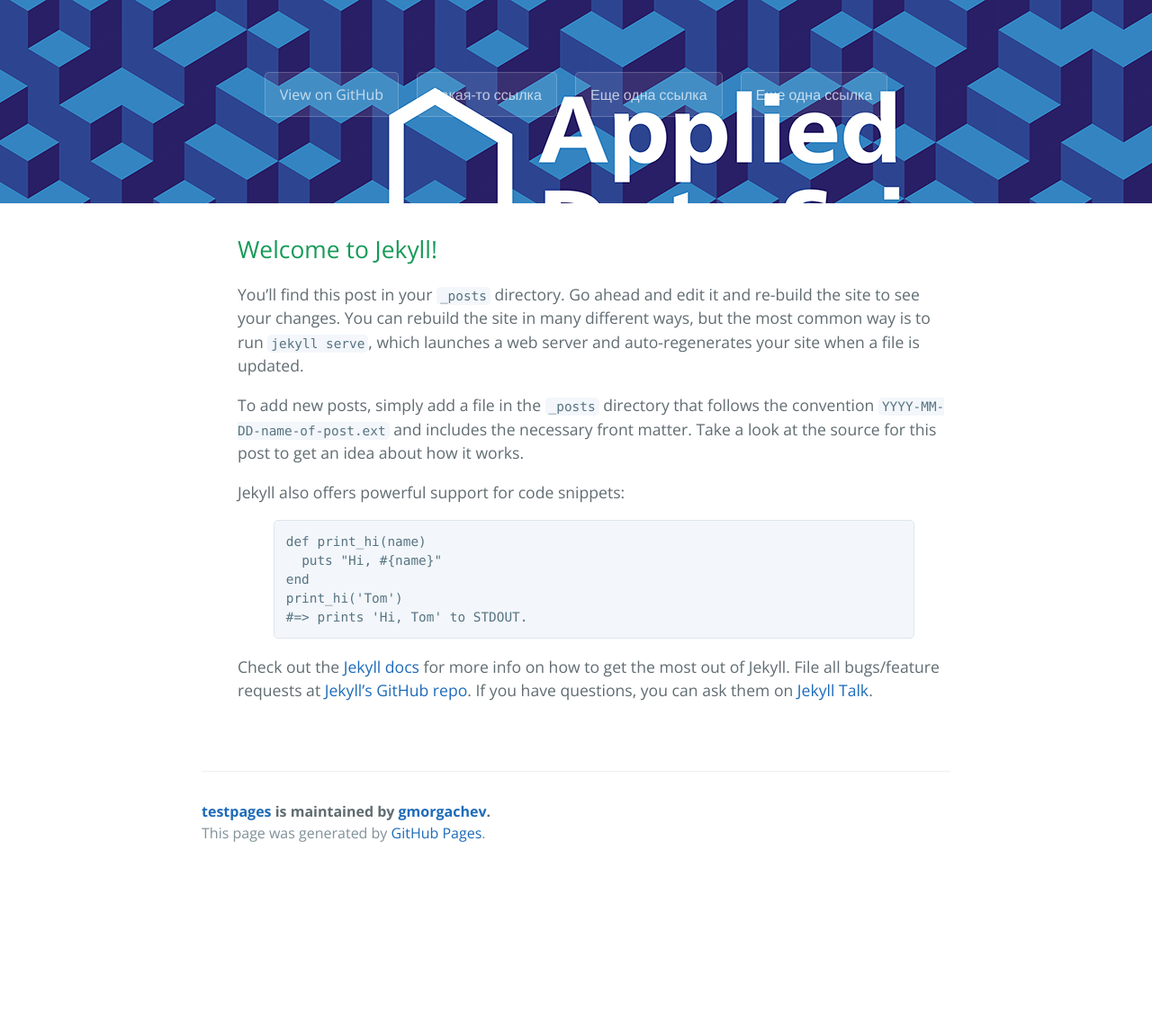
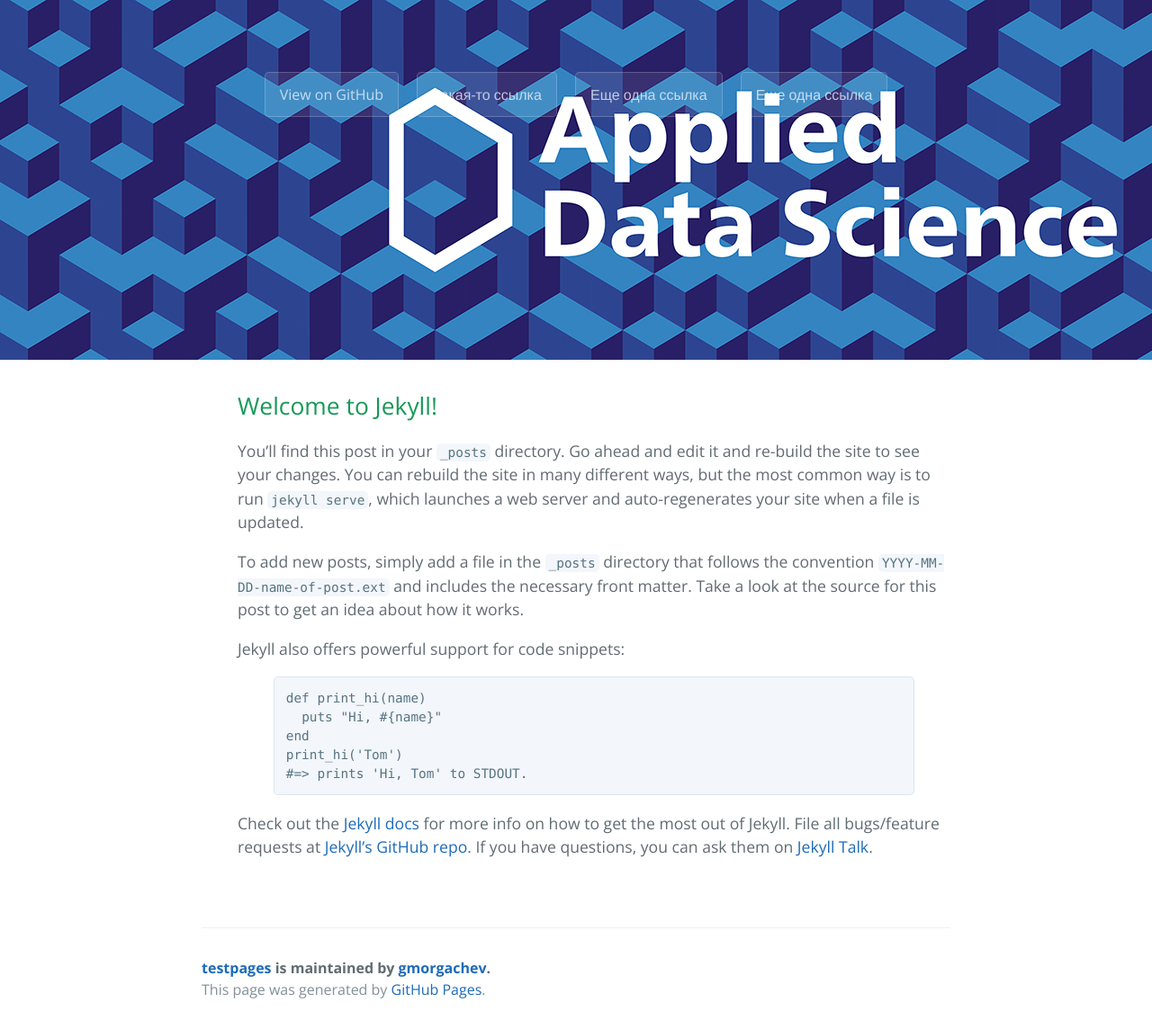
Before and after one commit to gmorgachev/testpages, a Jekyll site: the page built from index.md, in a window 1280 px wide. Shown: the whole page at 90% size. Built offline with Jekyll 4.4.1, drawn with Linux system fonts in a browser that asks for light colours; the repository's description, which GitHub fills in, is left out; before the commit the page ends 970 px from its top, so only the background shows below that.

Commit message:
gitignore

```diff
--- a/css/cayman.css
+++ b/css/cayman.css
@@ -52,16 +52,21 @@
 .page-header {
   color: #fff;
   text-align: center;
-  background-image: url("/Cover5-01.png"); }
+  background-image: url("/Cover5-01.png");
+  height: 400px;
+}
   @media screen and (min-width: 64em) {
     .page-header {
-      padding: 5rem 6rem; } }
-  @media screen and (min-width: 42em) and (max-width: 64em) {
+      padding: 5rem 6rem;
+      } }
+  @media screen and (min-width: 64em) and (max-width: 64em) {
     .page-header {
-      padding: 3rem 4rem; } }
+      padding: 3rem 4rem;
+     } }
   @media screen and (max-width: 42em) {
     .page-header {
-      padding: 2rem 1rem; } }
+      padding: 2rem 1rem;
+     } }
 
 .project-name {
   margin-top: 0;
```
Also changed, not shown: 7 other files.
